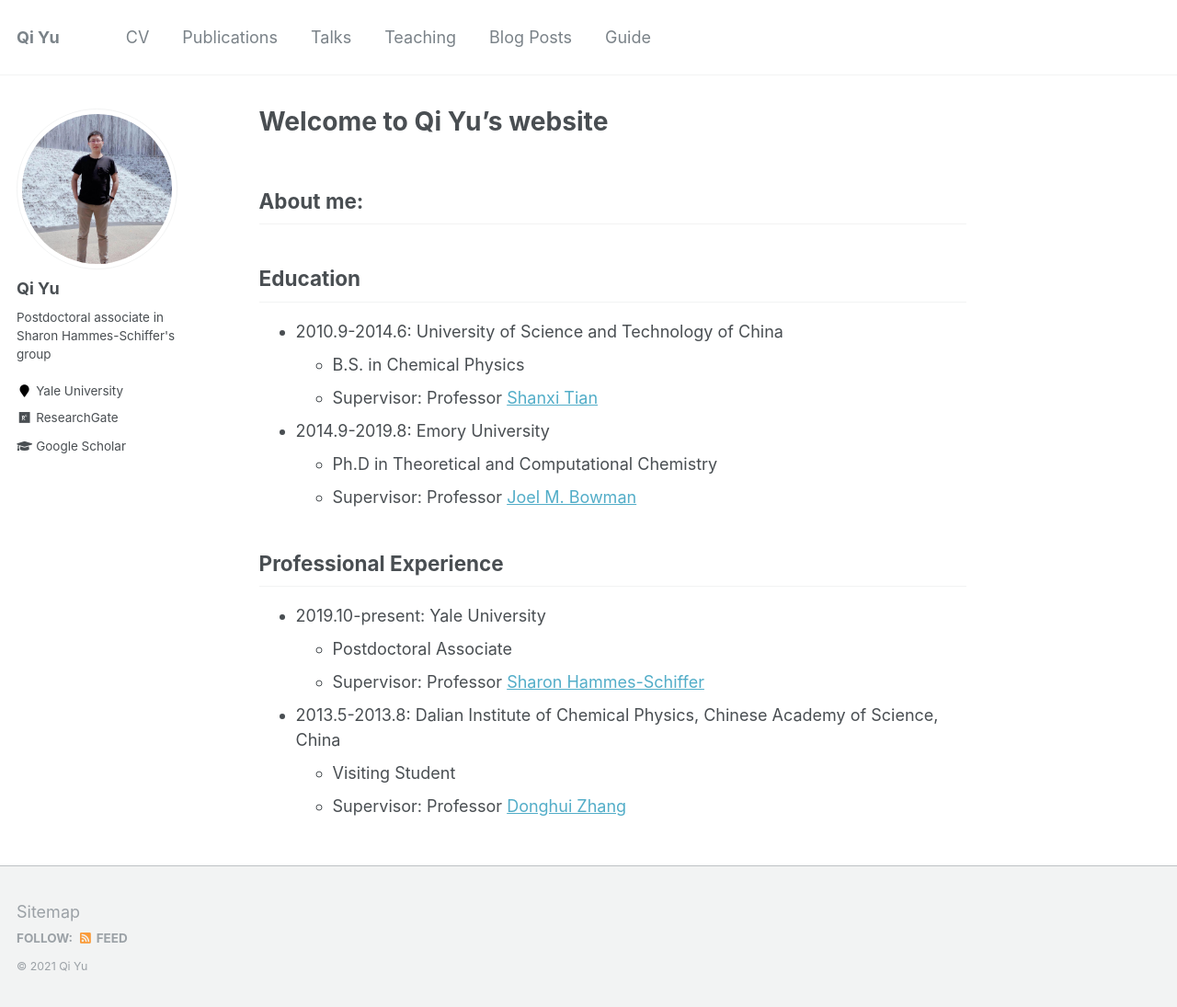
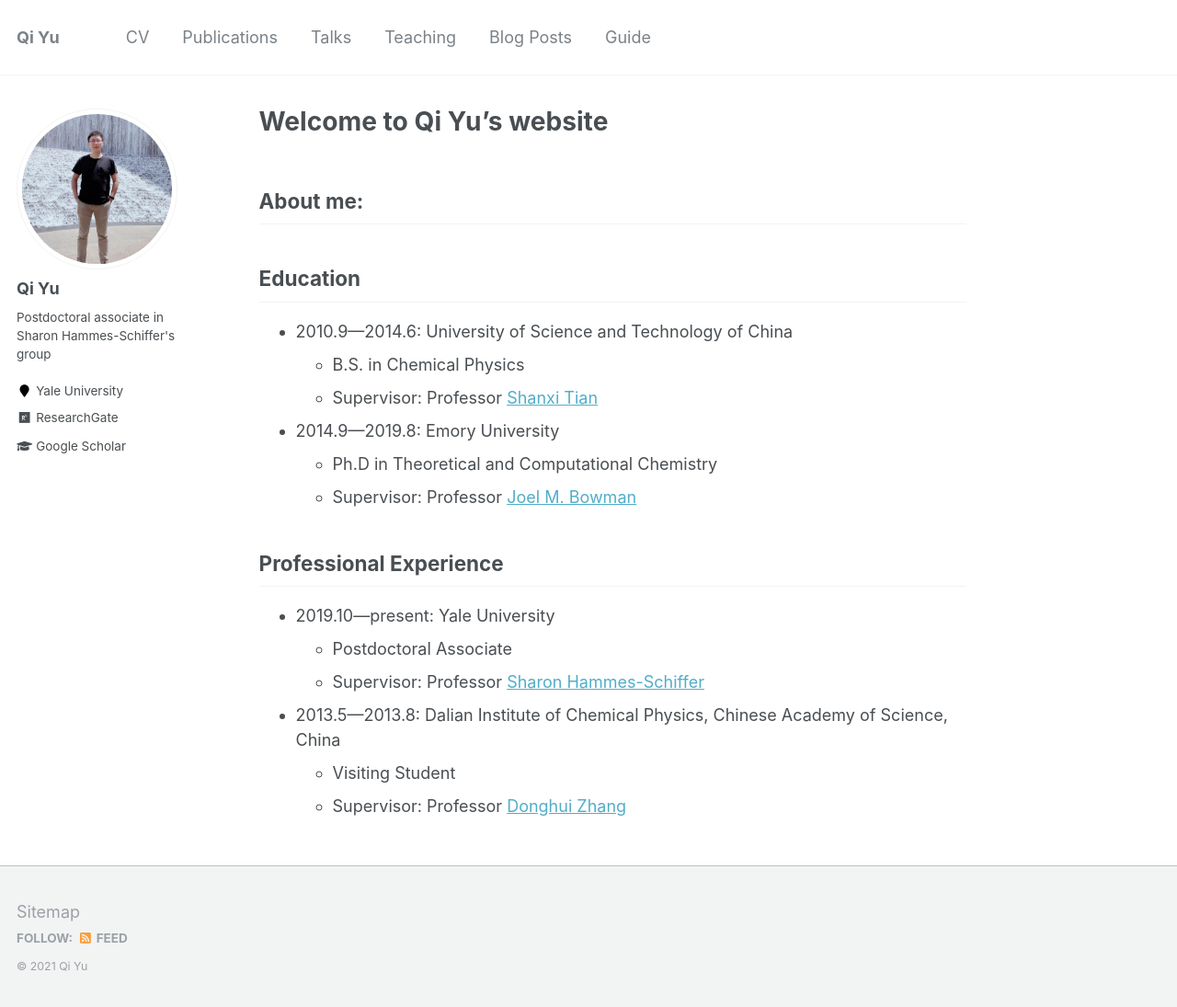
Before and after one commit to qiyuchem/qiyuchem.github.io, a Jekyll site: the page built from _pages/about.md, in a window 1280 px wide and 1097 px high. Shown: the whole window at 92% size. Built offline with Jekyll 4.4.1, drawn with Linux system fonts in a browser that asks for light colours.

```diff
--- a/_pages/about.md
+++ b/_pages/about.md
@@ -13,19 +13,19 @@ About me:
 
 Education
 ------
-* 2010.9-2014.6: University of Science and Technology of China
+* 2010.9---2014.6: University of Science and Technology of China
   * B.S. in Chemical Physics
   * Supervisor: Professor [Shanxi Tian](http://staff.ustc.edu.cn/~sxtian/)
-* 2014.9-2019.8: Emory University
+* 2014.9---2019.8: Emory University
   * Ph.D in Theoretical and Computational Chemistry
   * Supervisor: Professor [Joel M. Bowman](https://scholarblogs.emory.edu/bowman/)
 
 Professional Experience
 ------
-* 2019.10-present: Yale University
+* 2019.10---present: Yale University
   * Postdoctoral Associate
   * Supervisor: Professor [Sharon Hammes-Schiffer](https://www.hammes-schiffer-group.org/)
 
-* 2013.5-2013.8: Dalian Institute of Chemical Physics, Chinese Academy of Science, China
+* 2013.5---2013.8: Dalian Institute of Chemical Physics, Chinese Academy of Science, China
   * Visiting Student
   * Supervisor: Professor [Donghui Zhang](http://people.ucas.ac.cn/~zhangdh?language=en)
```
